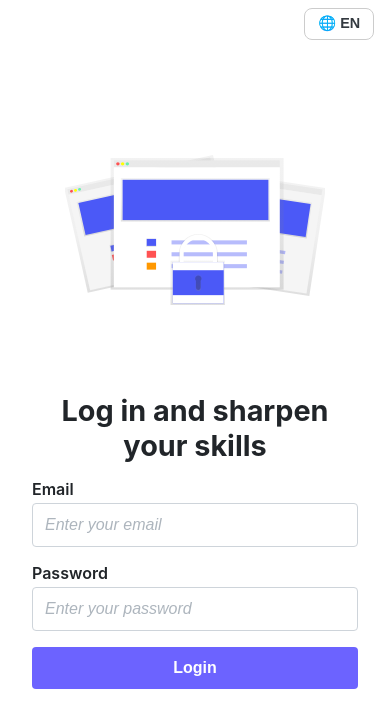
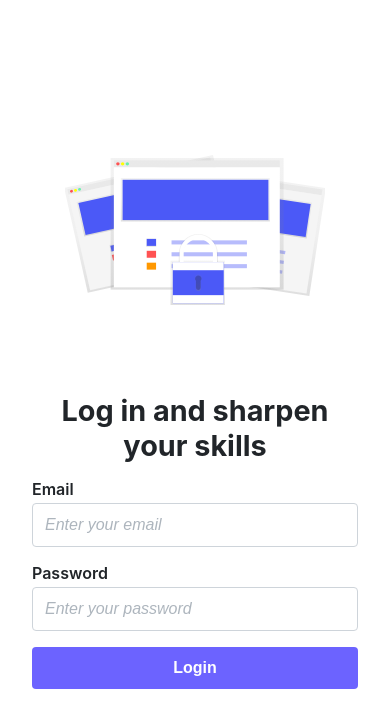
Before and after one commit to TonySandro/pov-mk, a React (Create React App) app: page / in a window 390 px wide. Shown: the top 728 px of the page. Built offline with nearby package versions, Linux system fonts and the light colour scheme.

Commit message:
refactor: change LogoutButton e LanguageSwitcher to a NavBar

```diff
--- a/src/App.tsx
+++ b/src/App.tsx
@@ -8,7 +8,6 @@ import LanguageSwitcher from './components/LanguageSwitcher/LanguageSwitcher';
 const App: React.FC = () => {
   return (
     <Router>
-      <LanguageSwitcher />
         <Routes>
           <Route path="/" element={<LoginPage />} />
           <Route path="/catalog" element={<Catalog />} />
--- a/src/components/LanguageSwitcher/languageSwitcher.module.scss
+++ b/src/components/LanguageSwitcher/languageSwitcher.module.scss
@@ -1,18 +1,19 @@
 .languageSwitcher {
-  position: fixed;
-  top: 1rem;
-  right: 4rem;
-  z-index: 1000;
+  position: relative;
 
   .toggle {
-    background-color: #fff;
-    color: #343a40;
-    border: 1px solid #ccc;
-    padding: 0.5rem 1rem;
-    border-radius: 8px;
+    background-color: #ffffff;
+    color: #212529;
+    border: 1px solid #dee2e6;
+    padding: 0.4rem 1rem;
+    border-radius: 6px;
+    font-weight: 500;
+    font-size: 0.9rem;
+    display: flex;
+    align-items: center;
+    gap: 0.5rem;
     cursor: pointer;
-    font-weight: 600;
-    transition: all 0.2s;
+    transition: background-color 0.2s;
 
     &:hover {
       background-color: #f8f9fa;
@@ -21,23 +22,26 @@
 
   .dropdown {
     position: absolute;
-    top: 2.8rem;
+    top: 2.6rem;
     right: 0;
     background-color: #fff;
-    border: 1px solid #ccc;
-    border-radius: 8px;
-    box-shadow: 0 4px 10px rgba(0, 0, 0, 0.1);
+    border: 1px solid #dee2e6;
+    border-radius: 6px;
+    box-shadow: 0 2px 6px rgba(0, 0, 0, 0.08);
     display: flex;
     flex-direction: column;
-    min-width: 120px;
+    min-width: 140px;
+    z-index: 10;
 
     button {
-      padding: 0.5rem 1rem;
+      padding: 0.6rem 1rem;
       background: none;
       border: none;
+      font-size: 0.9rem;
       text-align: left;
       cursor: pointer;
       font-weight: 500;
+      color: #343a40;
       transition: background-color 0.2s;
 
       &:hover {
@@ -45,24 +49,4 @@
       }
     }
   }
-
-  @media (max-width: 768px) {
-    right: 1rem;
-    top: 0.5rem;
-
-    .toggle {
-      padding: 0.4rem 0.8rem;
-      font-size: 0.9rem;
-    }
-
-    .dropdown {
-      top: 2.5rem;
-      min-width: 100px;
-
-      button {
-        padding: 0.4rem 0.8rem;
-        font-size: 0.9rem;
-      }
-    }
-  }
 }
--- a/src/components/logout/logoutButton.module.scss
+++ b/src/components/logout/logoutButton.module.scss
@@ -1,35 +1,21 @@
 .logoutButton {
-  position: fixed;
-  top: 3.5rem;
-  right: 4rem;
-  z-index: 1000;
-
   .button {
     background-color: #5b54d3;
-    color: #fff;
-    border: 1px solid #bfbfbf;
-    padding: 0.5rem 1.2rem;
-    border-radius: 8px;
-    font-weight: 600;
+    color: #ffffff;
+    border: none;
+    padding: 0.4rem 1rem;
+    border-radius: 6px;
+    font-weight: 500;
+    font-size: 0.9rem;
     cursor: pointer;
-    transition: all 0.2s ease;
+    transition: background-color 0.2s ease;
 
     &:hover {
-      background-color: #322f65;
+      background-color: #453fc0;
     }
 
     &:active {
       transform: scale(0.97);
     }
   }
-
-  @media (max-width: 768px) {
-    top: 3rem;
-    right: 1rem;
-
-    .button {
-      padding: 0.4rem 0.9rem;
-      font-size: 0.9rem;
-    }
-  }
 }
--- a/src/components/navigation/navBar.module.scss
+++ b/src/components/navigation/navBar.module.scss
@@ -1,12 +1,15 @@
+@import '../LanguageSwitcher/languageSwitcher.module.scss';
+@import '../logout/logoutButton.module.scss';
+
 .navbar {
-  background-color: #f8f9fa;
+  background-color: #ffffff;
   border-bottom: 1px solid #dee2e6;
   padding: 1rem 0;
   box-shadow: 0 1px 3px rgba(0, 0, 0, 0.05);
 }
 
 .navContainer {
-  max-width: 1200px;
+  max-width: 95%;
   margin: 0 auto;
   padding: 0 1rem;
   display: flex;
@@ -42,3 +45,14 @@
     font-size: 0.95rem;
   }
 }
+
+.actions {
+  display: flex;
+  align-items: center;
+  gap: 1rem;
+
+  @media (max-width: 768px) {
+    flex-direction: column;
+    gap: 0.5rem;
+  }
+}
--- a/src/components/navigation/navBar.tsx
+++ b/src/components/navigation/navBar.tsx
@@ -3,6 +3,8 @@ import styles from './navBar.module.scss';
 import { useTranslation } from 'react-i18next';
 import { useAppSelector } from '../../hooks/useAppSelector';
 import { Link } from 'react-router-dom';
+import LanguageSwitcher from '../LanguageSwitcher/LanguageSwitcher';
+import LogoutButton from '../logout/logoutButton';
 
 const NavBar: React.FC = () => {
   const { t } = useTranslation();
@@ -14,13 +16,18 @@ const NavBar: React.FC = () => {
         <div className={styles.logo}>
           <Link to="/">{t('common:appName')}</Link>
         </div>
+
+
+        <div className={styles.actions}>
         <ul className={styles.navLinks}>
           <li><Link to="/">{t('common:home')}</Link></li>
           <li><Link to="/courses">{t('common:courses')}</Link></li>
           {user?.role === 'admin' && <li><Link to="/admin">{t('common:dashboard')}</Link></li>}
           <li><Link to="/profile">{t('common:profile')}</Link></li>
-
         </ul>
+          <LanguageSwitcher />
+          <LogoutButton />
+        </div>
       </div>
     </nav>
   );
--- a/src/pages/admin/index.tsx
+++ b/src/pages/admin/index.tsx
@@ -19,7 +19,6 @@ function AdminPage() {
 
   return (
     <div>
-      <LogoutButton />
       <NavBar />
       <InitialBar />
       <AdminTabs />
--- a/src/pages/catalog/index.tsx
+++ b/src/pages/catalog/index.tsx
@@ -19,7 +19,6 @@ function Catalog() {
 
     return (
         <div>
-            <LogoutButton />
             <NavBar />
             <InitialBar />
             <AllCourses courses={courses} />
```
